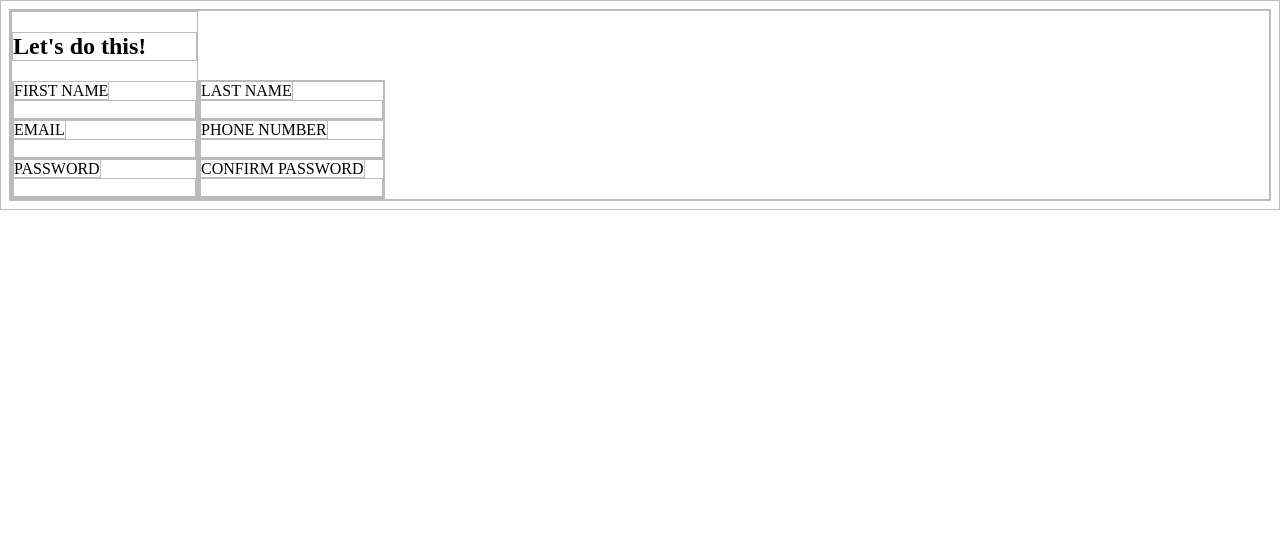
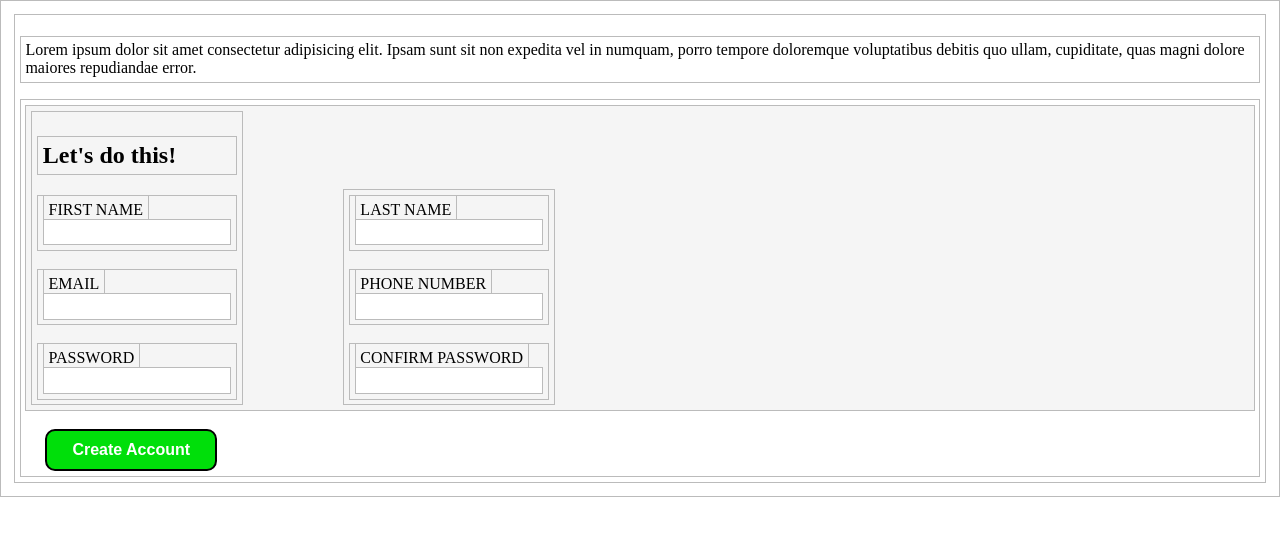
Before and after one commit to oussama-01/sign-up_form, a plain HTML site: page index.html in a window 1280 px wide. Drawn offline with Linux system fonts and the light colour scheme.

Commit message:
Style the form button

```diff
--- a/index.html
+++ b/index.html
@@ -9,19 +9,22 @@
 <body>
 
 
+    <p>Lorem ipsum dolor sit amet consectetur adipisicing elit. Ipsam sunt sit non expedita vel in numquam, porro tempore doloremque voluptatibus debitis quo ullam, cupiditate, quas magni dolore maiores repudiandae error.</p>
+
 <form >
 
+<div id="form_controls">
 
     <div id="form_left">
         <h2>Let's do this!</h2>
         <div>
             <label for="first_name">FIRST NAME</label> <br>
             <input type="text" id="first_name" >
-    </div>
+        </div><br>
         <div>
             <label for="email">EMAIL</label> <br>
             <input type="email" id="email">
-    </div>
+        </div><br>
         <div>
             <label for="password">PASSWORD</label> <br>
             <input type="password" id="password">
@@ -33,17 +36,19 @@
         <div>
             <label for="last_name">LAST NAME</label> <br>
             <input type="text" id="last_name">
-    </div>
+        </div><br>
         <div>
             <label for="phone">PHONE NUMBER</label> <br>
             <input type="tel" id="phone">
-    </div>
+        </div><br>
         <div>
             <label for="conf_password">CONFIRM PASSWORD</label> <br>
             <input type="password" id="conf_password">
         </div>
     </div>
+</div><br>
 
+<button>Create Account</button>
 
 </form>
 
--- a/style.css
+++ b/style.css
@@ -1,6 +1,7 @@
 
 * {
-border: 1px solid #bbb;
+    border: 1px solid #bbb;
+    padding: 0.3rem;
 }
 
 html {
@@ -11,9 +12,14 @@ body {
 
 }
 
-form {
+/*  */
+
+#form_controls {
     display: flex;
+    gap: 100px;
 
+
+    background-color: whitesmoke;
 }
 
 
@@ -21,3 +27,17 @@ form {
 
     align-self: flex-end;
 }
+
+/* create account button */
+
+
+button {
+    border: 2px solid black;
+    background-color: #00df0a;
+    padding: 10px 25px;
+    border-radius: 10px;
+    margin-left: 20px;
+    color: white;
+    font-weight: 600;
+    font-size: medium;
+}
```
Lines whose indentation alone changed are shown as unchanged.
